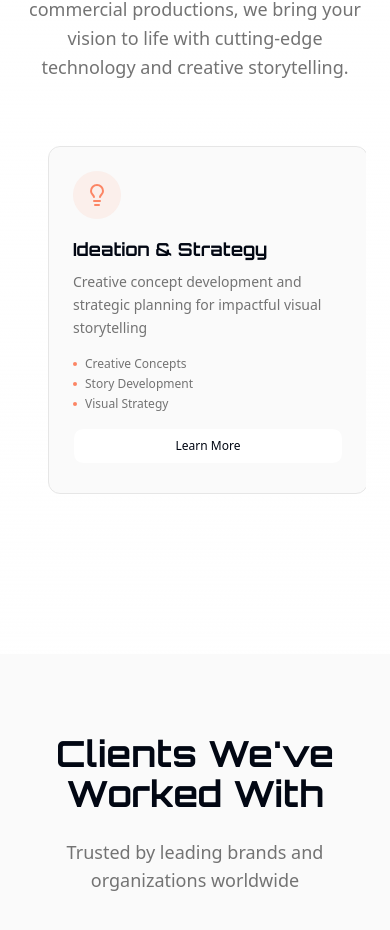
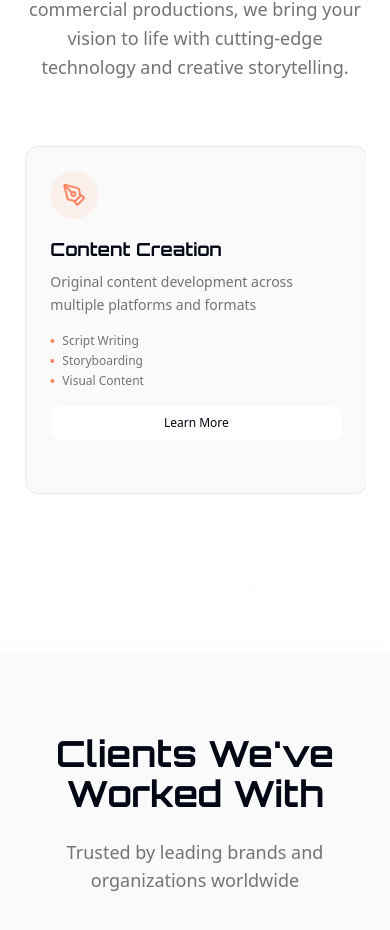
Before and after one commit to AishwariyaK/efgs-vision-spark, a React (Vite) app: page / in a window 390 px wide. Shown: the part 3309-4239 px from the top of the page. Built offline with nearby package versions, Linux system fonts and the light colour scheme.

Commit message:
Refactor Services section for mobile
Apply carousel layout to Services section for mobile view, with auto-scroll every 6 seconds and displaying one card at a time.

```diff
--- a/package.json
+++ b/package.json
@@ -44,6 +44,7 @@
     "clsx": "^2.1.1",
     "cmdk": "^1.1.1",
     "date-fns": "^3.6.0",
+    "embla-carousel-autoplay": "^8.6.0",
     "embla-carousel-react": "^8.6.0",
     "input-otp": "^1.4.2",
     "lucide-react": "^0.462.0",
--- a/src/components/ServicesSection.tsx
+++ b/src/components/ServicesSection.tsx
@@ -1,14 +1,18 @@
 import { Camera, Video, Plane, Users, Building, Lightbulb, PenTool } from "lucide-react";
 import { Button } from "@/components/ui/button";
 import useEmblaCarousel from 'embla-carousel-react';
+import Autoplay from 'embla-carousel-autoplay';
 import { useEffect, useState } from 'react';
 
 const ServicesSection = () => {
-  const [emblaRef] = useEmblaCarousel({
-    align: 'start',
-    containScroll: 'trimSnaps',
-    dragFree: true
-  });
+  const [emblaRef] = useEmblaCarousel(
+    {
+      align: 'start',
+      loop: true,
+      slidesToScroll: 1
+    },
+    [Autoplay({ delay: 6000, stopOnInteraction: false })]
+  );
   const [isMobile, setIsMobile] = useState(false);
 
   useEffect(() => {
@@ -92,13 +96,13 @@ const ServicesSection = () => {
         {isMobile ? (
           /* Mobile Carousel */
           <div className="overflow-hidden mb-16" ref={emblaRef}>
-            <div className="flex gap-4 pl-6">
+            <div className="flex">
               {services.map((service, index) => {
                 const IconComponent = service.icon;
                 return (
                   <div
                     key={service.title}
-                    className="group relative bg-card border border-border rounded-lg p-6 hover:shadow-glow transition-all duration-500 animate-scale-in hover:-translate-y-2 flex-none w-80"
+                    className="group relative bg-card border border-border rounded-lg p-6 hover:shadow-glow transition-all duration-500 animate-scale-in hover:-translate-y-2 flex-none w-full min-w-0 mx-4"
                     style={{ animationDelay: `${index * 0.1}s` }}
                   >
                     {/* Background Gradient */}
```
Also changed, not shown: 1 other file (tests, documents, lock files or other folders).
